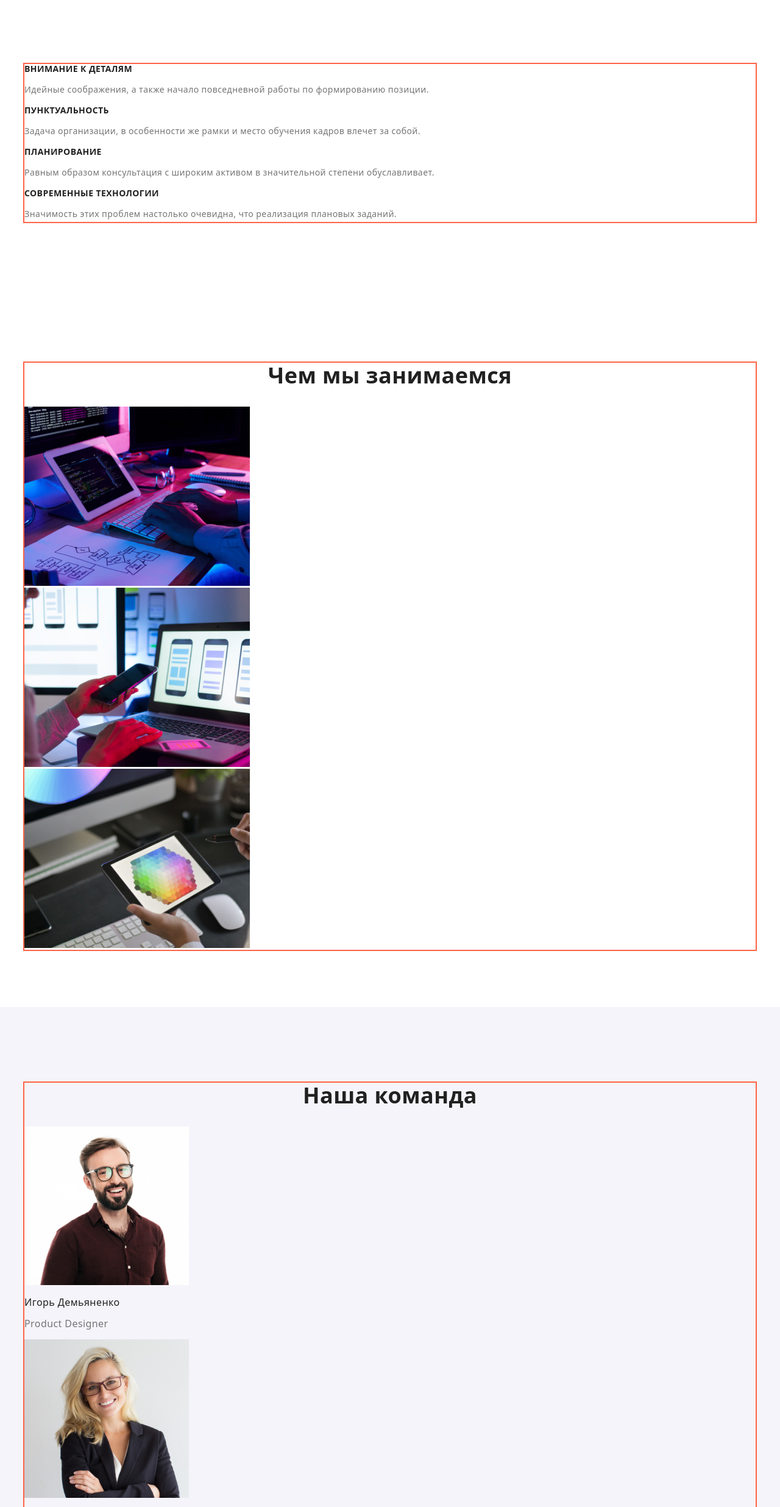
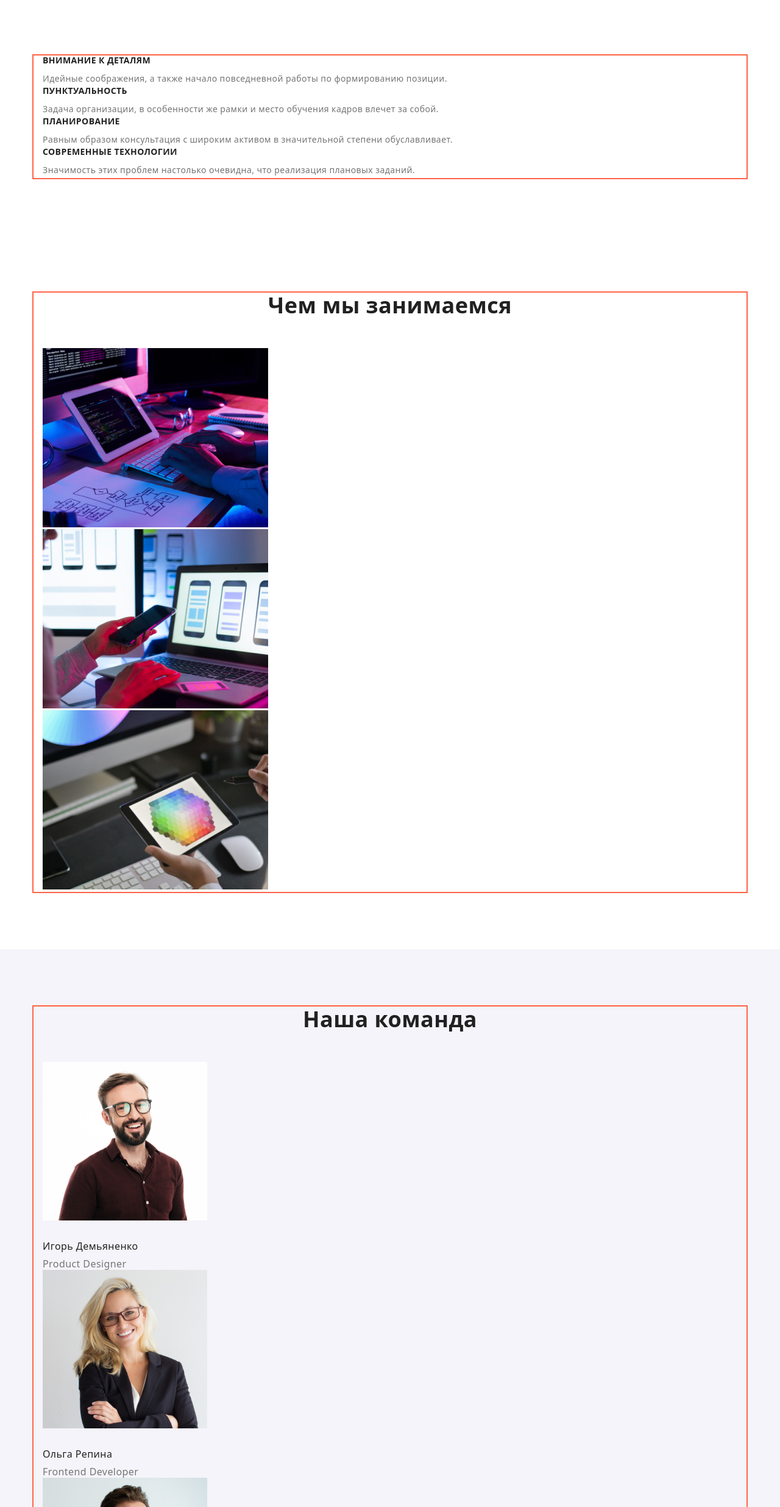
Before and after one commit to Nataliia0202/goit-markup-hw-03, a plain HTML site: page index.html in a window 1280 px wide. Shown: the part 322-2794 px from the top of the page at 61% size. Drawn offline with nearby package versions, Linux system fonts and the light colour scheme.

Commit message:
Добавляет отступы (падинг и маржин)

```diff
--- a/css/styles.css
+++ b/css/styles.css
@@ -23,9 +23,11 @@ body {
 }
 
 .container {
-  width: 1200px;
+  width: 1170px;
   margin-left: auto;
   margin-right: auto;
+  padding-left: 15px;
+  padding-right: 15px;
 
   outline: 2px solid tomato;
 }
@@ -83,6 +85,7 @@ body {
 
 /* Главная секция*/
 .main-name {
+
   background-color: #2f303a;
   text-align: center;
 }
@@ -99,6 +102,9 @@ body {
 }
 
 .section-title {
+  margin-top: 0;
+  margin-bottom: 50px;
+
   color: var(--title-text-color);
   font-weight: 700;
   font-size: 36px;
@@ -109,6 +115,9 @@ body {
 /*особенности*/
 
 .benefits .benefits-title {
+  margin-top: 0;
+  margin-bottom: 10px;
+
   color: var(--title-text-color);
   font-weight: 700;
   font-size: 14px;
@@ -117,6 +126,9 @@ body {
 }
 
 .benefits .benefits-about {
+  margin-top: 0;
+  margin-bottom: 0;
+
   line-height: 1.72;
 }
 
@@ -125,6 +137,9 @@ body {
   background-color: var(--fon-btn-color);
 }
 .team .team-title {
+  margin-top: 30px;
+  margin-bottom: 10px;
+
   color: var(--title-text-color);
   font-weight: 500;
   font-size: 16px;
@@ -132,6 +147,8 @@ body {
 }
 
 .team .team-position {
+  margin-top: 0;
+  margin-bottom: 0;
   font-size: 16px;
   line-height: 1.18;
 }
@@ -203,12 +220,18 @@ body {
 .button.link {
   padding: 6px 22px;
 }
+.filtr {
+  margin-bottom: 50px;
+}
 
 /*Портфолио*/
 .work .work-titel {
   color: var(--title-text-color);
 }
 .work .section-title {
+  margin-top: 20px;
+  margin-bottom: 4px;
+
   font-weight: 700;
   font-size: 18px;
   line-height: 2;
@@ -217,6 +240,9 @@ body {
 }
 
 .work .work-about {
+  margin-top: 0;
+  margin-bottom: 0;
+
   font-size: 16px;
   line-height: 1.87;
 }
@@ -237,3 +263,10 @@ body {
 .section {
   padding: 94px 0;
 }
+
+/* .fon-bnf {
+  background-color: aquamarine;
+}
+.fon-work {
+  background-color: chartreuse;
+} */
--- a/index.html
+++ b/index.html
@@ -48,7 +48,7 @@
 
       <!--Особенности-->
 
-      <section class="section">
+      <section class="section fon-bnf">
         <div class="container">
         <h2 class="section-title visually-hidden">Особенности</h2>
         <ul class="benefits list">
@@ -82,7 +82,7 @@
 
       <!--Чем мы занимаемся-->
 
-      <section class="section">
+      <section class="section fon-work">
         <div class="container">
         <h2 class="section-title">Чем мы занимаемся</h2>
 
```
Also changed, not shown: portfolio.html (+7 -2 lines).
